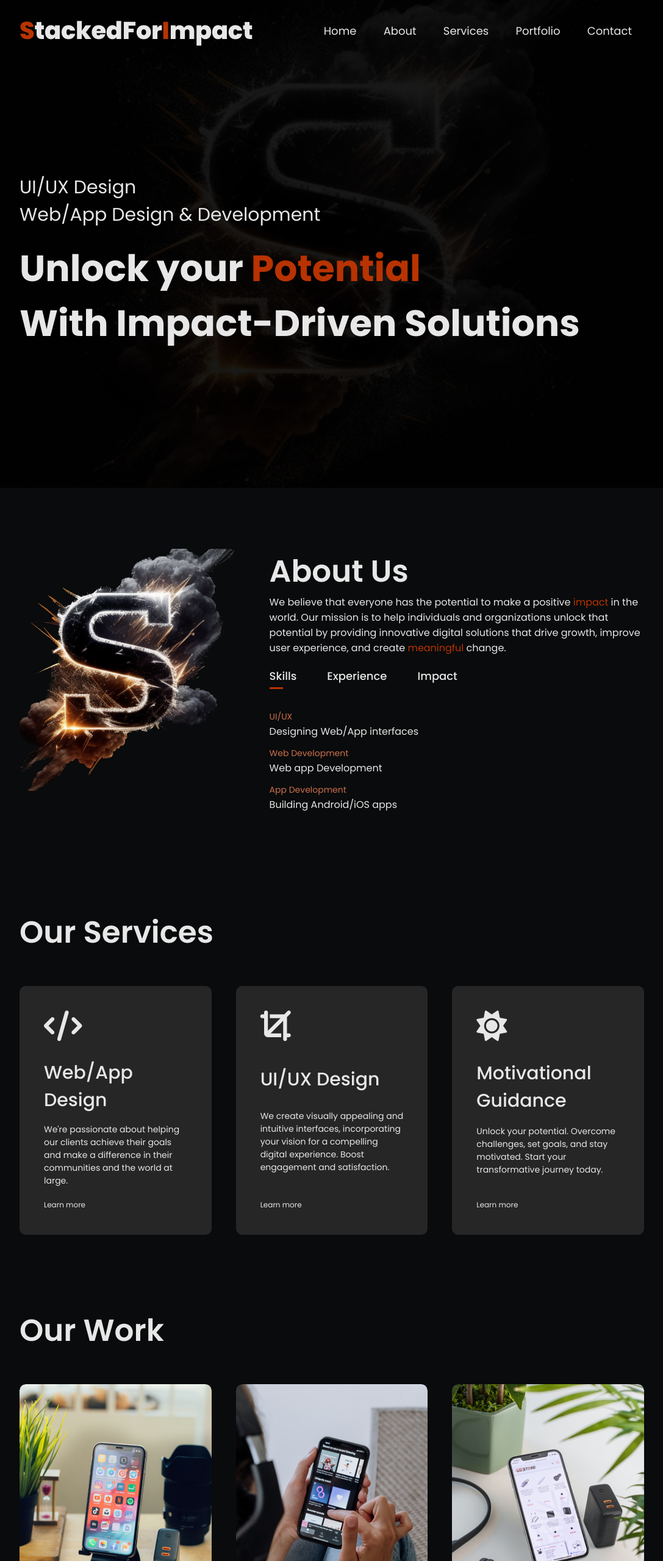
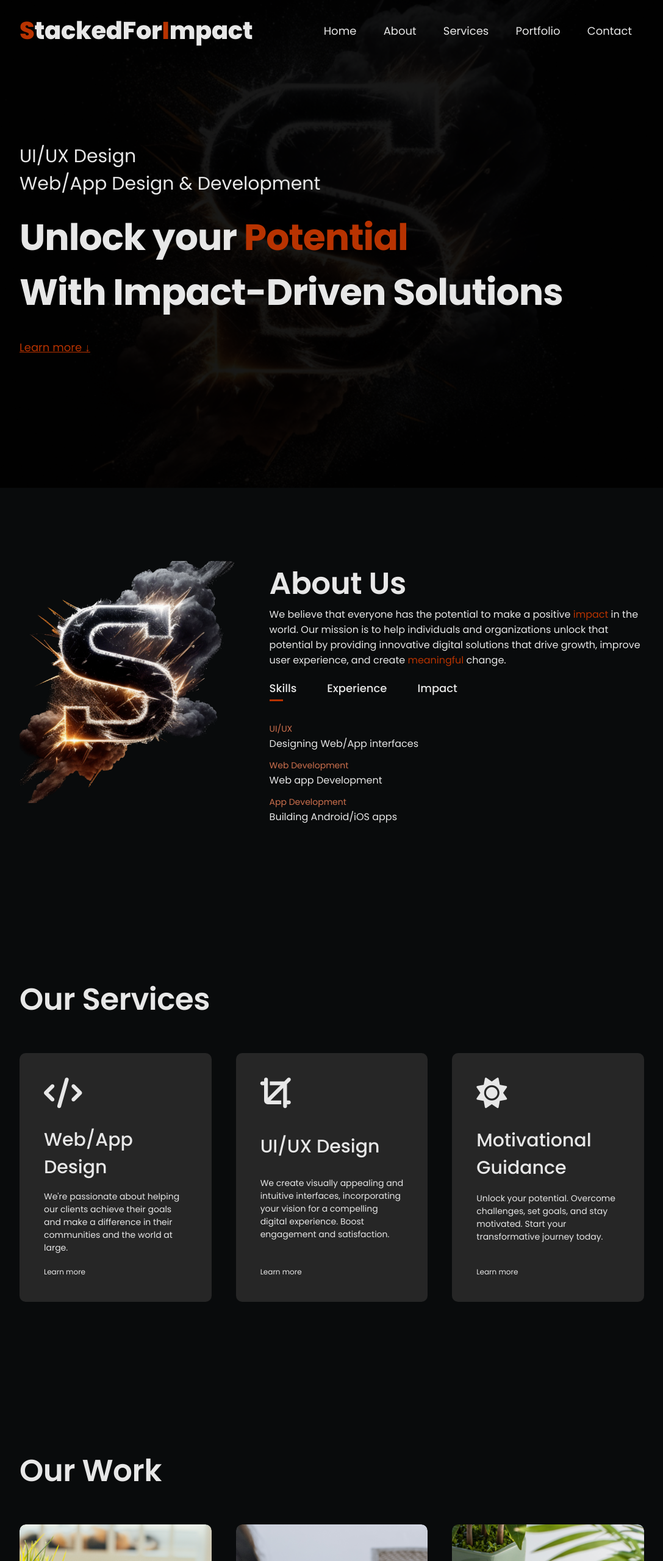
Before and after one commit to Amauri22/portfolio, a plain HTML site: page index.html in a window 1280 px wide. Shown: the top 2560 px of the page at 61% size, without its empty margins (96-1183 px from the left). Drawn offline with Linux system fonts and the light colour scheme.

Commit message:
more padding

```diff
--- a/index.html
+++ b/index.html
@@ -57,6 +57,7 @@
                     <span class="inline-underline">Impact-Driven</span>
                     Solutions
                 </h1>
+                <a href="#" id="learn-more-header">Learn more &darr;</a>
             </div>
         </div>
     </div>
@@ -297,9 +298,9 @@
             </div>
         </div>
     </div>
-    <div class="copyright">
-        <p>Copyright &copy; StackedForImpact. Made By Marlon H.</p>
-    </div>
+</div>
+<div class="copyright">
+    <p>Copyright &copy; StackedForImpact. Made By Marlon H.</p>
 </div>
 <script src="app.js"></script>
 </body>
--- a/styles.css
+++ b/styles.css
@@ -104,8 +104,9 @@ h1 {
 
 #header-content {
     position: relative;
-    z-index: 1;
+    /*z-index: 1;*/
 }
+
 
 img {
     /*position: absolute;*/
@@ -121,7 +122,7 @@ nav {
     align-items: center;
     justify-content: space-between;
     flex-wrap: wrap;
-    margin-bottom: 20%;
+    margin-bottom: 15%;
 }
 
 nav ul li {
@@ -163,12 +164,19 @@ nav ul li a:hover::after {
     font-size: 60px;
     margin-top: 20px;
     line-height: 1.5;
+    letter-spacing: -1px;
+    margin-bottom: 20px;
 }
 
 
+#learn-more-header {
+    font-size: 18px;
+    color: #B83301;
+}
+
 /*----------------ABOUT--------------*/
 #about {
-    padding: 80px 0;
+    padding: 100px 0;
     color: #e7e7e7;
 
 }
@@ -195,6 +203,7 @@ nav ul li a:hover::after {
 .sub-title {
     font-size: 50px;
     font-weight: 600;
+    letter-spacing: -0.5px;
 }
 
 .info-tag {
@@ -252,7 +261,7 @@ nav ul li a:hover::after {
 /*========== SERVICES =============*/
 
 #services {
-    padding: 30px 0;
+    padding: 100px 0;
 }
 
 .services-list {
@@ -307,7 +316,7 @@ nav ul li a:hover::after {
 
 /*------- PORTFOLIO -------------*/
 #portfolio {
-    padding: 50px 0;
+    padding: 100px 0;
 }
 
 .work-list {
@@ -393,6 +402,10 @@ nav ul li a:hover::after {
 }
 
 /*---------------- CONTACT ------------------*/
+#contact {
+    padding: 80px 0;
+}
+
 .contact-left {
     flex-basis: 35%;
 }
```
Also changed, not shown: images/red-pc.png (added).
